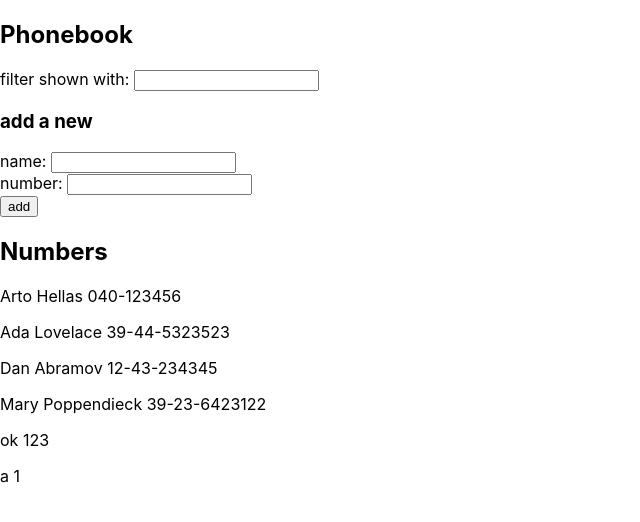
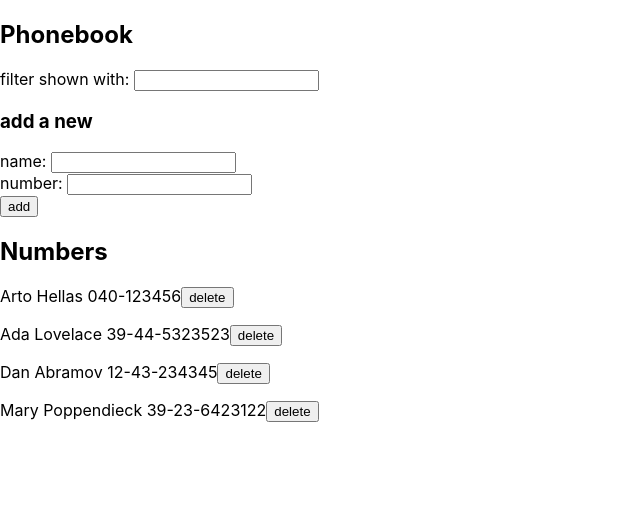
Before and after one commit to YouqinS/FullStackCourse_HUMSCS, a React (Create React App) app in the folder exercises/part2/phone-book/: page / in a window 1280 px wide. Shown: the top 522 px of the page, without its empty margins (0-640 px from the left). Built offline with nearby package versions, Linux system fonts and the light colour scheme; data requests are answered from the project's data file.

Commit message:
part2 2.17

```diff
--- a/exercises/part2/phone-book/db.json
+++ b/exercises/part2/phone-book/db.json
@@ -19,16 +19,6 @@
       "name": "Mary Poppendieck",
       "number": "39-23-6423122",
       "id": 4
-    },
-    {
-      "name": "ok",
-      "number": "123",
-      "id": 5
-    },
-    {
-      "name": "a",
-      "number": "1",
-      "id": 6
     }
   ]
 }
--- a/exercises/part2/phone-book/src/App.js
+++ b/exercises/part2/phone-book/src/App.js
@@ -39,7 +39,7 @@ const App = () => {
             <h2>Numbers</h2>
             <div>
                 {contactsToShow.map(person =>
-                    <ContactInfo key={person.name} contact={person}/>
+                    <ContactInfo key={person.name} contact={person} allcontacts={contacts} setContacts={setContacts}/>
                 )}
             </div>
         </div>
--- a/exercises/part2/phone-book/src/components/ContactForm.js
+++ b/exercises/part2/phone-book/src/components/ContactForm.js
@@ -13,7 +13,7 @@ const ContactForm = ({persons, setPersons}) => {
         setNewNumber(event.target.value)
     }
 
-    const addName = (event) => {
+    const addContact = (event) => {
         event.preventDefault()
 
         const compareValue = () => {
@@ -22,7 +22,7 @@ const ContactForm = ({persons, setPersons}) => {
 
         if (persons.some(compareValue())) {
             window.alert(`${newName} is already added to phonebook`);
-        } else {
+        } else if ((newName && newName.trim()) && (newNumber && newNumber.trim())) {
             const personObj = {
                 name: newName,
                 number: newNumber
@@ -39,7 +39,7 @@ const ContactForm = ({persons, setPersons}) => {
 
     return (
         <div>
-            <form onSubmit={addName}>
+            <form onSubmit={addContact}>
                 <div>name: <input value={newName} onChange={handleNameChange}/></div>
                 <div>number: <input value={newNumber} onChange={handleNumberChange}/></div>
                 <div>
--- a/exercises/part2/phone-book/src/components/ContactInfo.js
+++ b/exercises/part2/phone-book/src/components/ContactInfo.js
@@ -1,8 +1,24 @@
 import React from "react";
+import Contacts from "../services/Contacts";
 
-const ContactInfo = ({ contact }) => {
+const ContactInfo = ({ contact, allcontacts, setContacts }) => {
+    const deleteContact = () => {
+        if (window.confirm(`sure to delete ${contact.name} ?`)) {
+            Contacts.remove(contact.id).then(
+                response => {
+                    if (response.status === 200) {
+                        setContacts(allcontacts.filter(c => c.id !== contact.id))
+
+                    }
+                }
+            )
+        }
+    }
+
     return (
-        <p>{contact.name} {contact.number}</p>
+        <p>{contact.name} {contact.number}
+            <button onClick={deleteContact}>delete</button>
+        </p>
     )
 }
 export default ContactInfo
--- a/exercises/part2/phone-book/src/services/Contacts.js
+++ b/exercises/part2/phone-book/src/services/Contacts.js
@@ -11,7 +11,13 @@ const create = newObject => {
     return request.then(response => response.data)
 }
 
+const remove = (id) => {
+    const request = axios.delete(baseUrl + "/" + id)
+    return request.then(response => response)
+}
+
 export default {
     getAll,
-    create
+    create,
+    remove
 }
```
